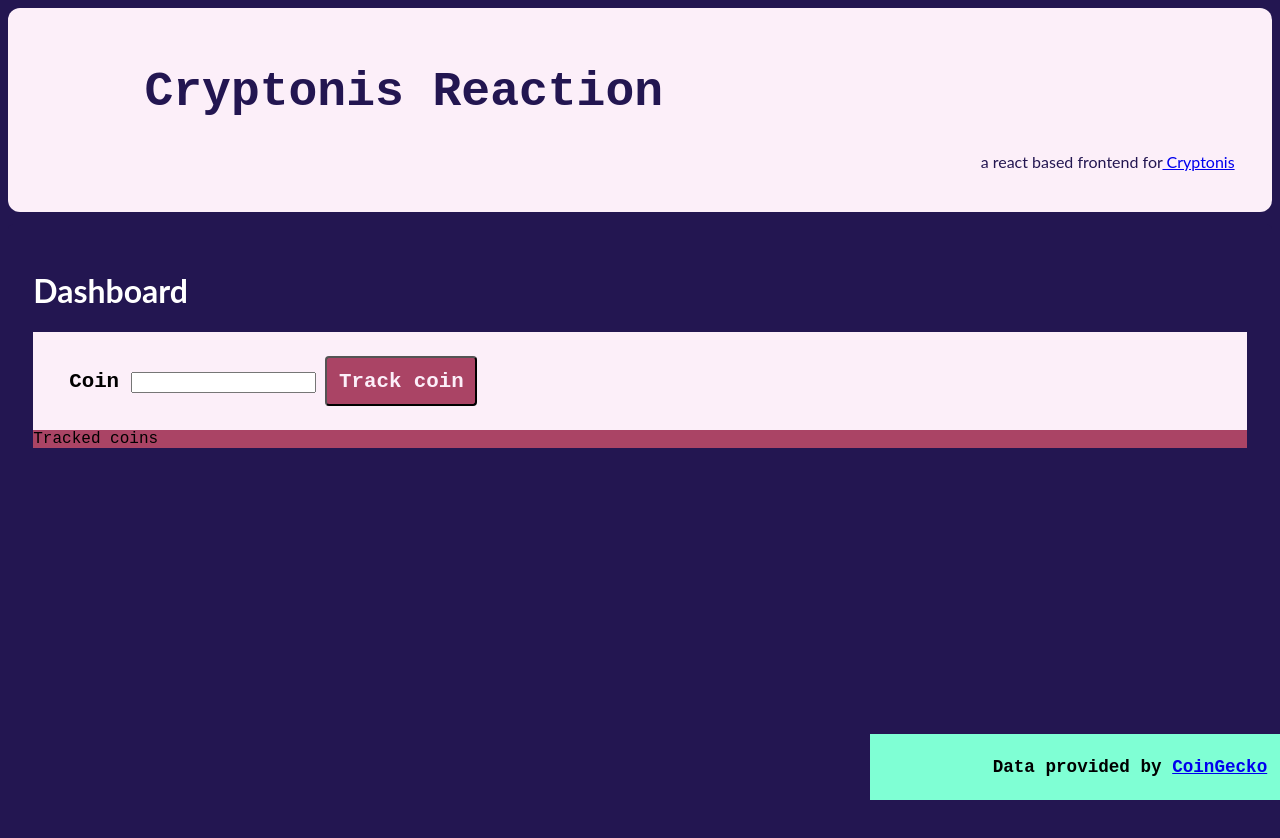
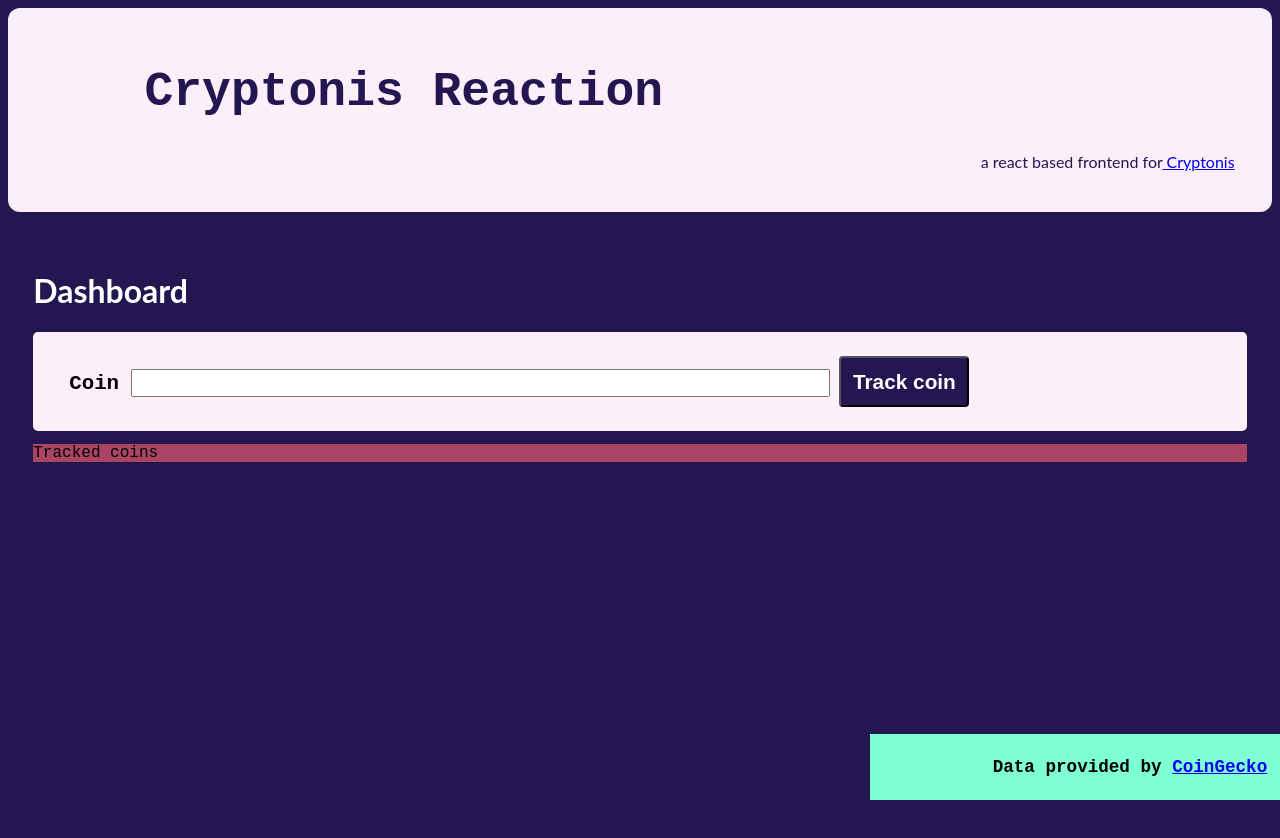
Before and after one commit to Math-SA/CryptonisReaction, a React (Create React App) app: page / in a window 1280 px wide. Shown: the top 838 px of the page. Built offline with nearby package versions, Linux system fonts and the light colour scheme.

Commit message:
formatting

```diff
--- a/Components/TrackCoinForm.css
+++ b/Components/TrackCoinForm.css
@@ -1,6 +1,8 @@
 .trackCoinForm {
   background-color: #fceff9;
   padding: 2%;
+  border-radius: 5px;
+  margin-bottom: 1%;
 }
 
 .trackCoinForm label {
@@ -13,8 +15,17 @@
   padding: 1%;
   border-radius: 4px;
   font-size: 1.3em;
-  background-color: #aa4465;
-  color: #fceff9;
-  font-family: 'Courier New', Courier, monospace;
+  background-color: #231651;
+  color: white;
   font-weight: bolder;
 }
+
+.trackCoinForm input {
+  font-size: 1.2em;
+  width: 60%;
+}
+
+.trackCoinForm button:hover {
+  background-color: #402897;
+  box-shadow: 5%;
+}
```
